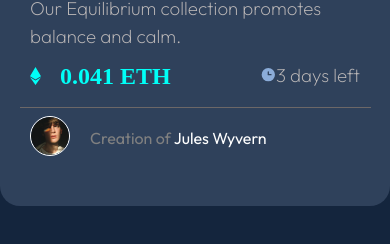
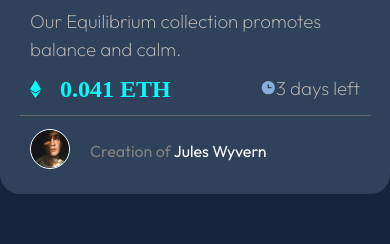
Before and after one commit to brunohenriquedeveloper/NFT-preview-card-component, a plain HTML site: page index.html in a window 390 px wide. Shown: the part 496-740 px from the top of the page. Drawn offline with Linux system fonts and the light colour scheme.

Commit message:
Update style.css

```diff
--- a/Estilo/style.css
+++ b/Estilo/style.css
@@ -261,7 +261,7 @@ select {
 }
 
 .container{
-    height: 550px;
+    height: 525px;
     width: 400px;
     background: var(--Very--dark--blue);
     margin-top: 10px;
@@ -332,7 +332,7 @@ hr {
   border: none; /* Remove default border */
   border-top: 1px solid rgb(108, 103, 103); /* Add border on top */
     width: 90%;
-    transform: translate(0,-60px);
+    transform: translate(0,-65px);
 }
 
 .author {
```
